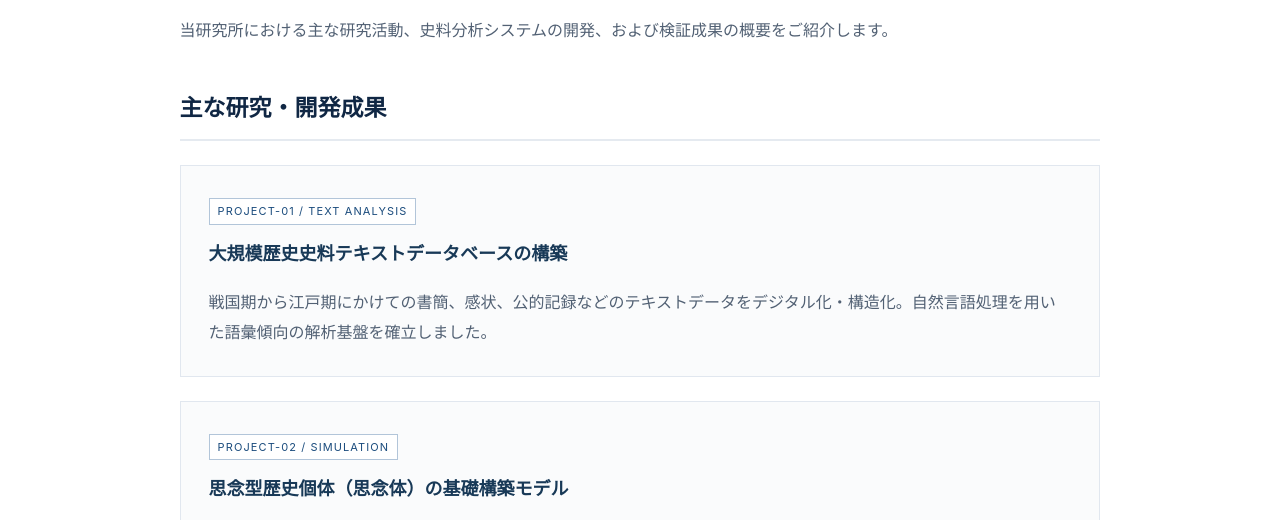
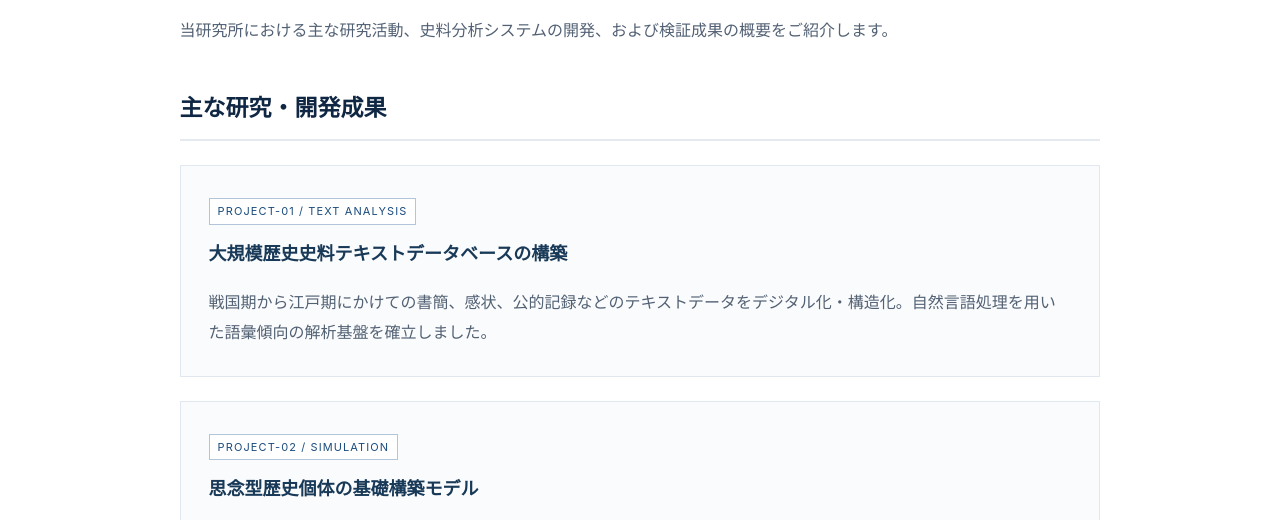
Before and after one commit to nagi0405/rekishi-saigen, a plain HTML site: page achievements.html in a window 1280 px wide. Shown: the part 269-789 px from the top of the page. Drawn offline with Linux system fonts and the light colour scheme.

Commit message:
Update achievements.html

```diff
--- a/achievements.html
+++ b/achievements.html
@@ -14,12 +14,16 @@
     .header-right { display: flex; flex-direction: column; align-items: flex-end; gap: 12px; min-width: 0; }
     nav { display: flex; flex-wrap: wrap; gap: 10px 18px; font-size: 12px; color: #526174; align-items: center; }
     nav a:hover { color: #1b4c7d; }
+
+    /* 7回連続タップされるまで非表示にする隠し検索欄 */
     .header-search { display: none; width: min(100%, 330px); gap: 6px; animation: fadeIn 0.3s ease; }
     .header-search.is-visible { display: flex; }
     @keyframes fadeIn { from { opacity: 0; transform: translateY(-4px); } to { opacity: 1; transform: translateY(0); } }
+
     .header-search input { flex: 1; min-width: 0; padding: 7px 10px; border: 1px solid #cbd5e1; border-radius: 3px; font-size: 12px; }
     .header-search button { padding: 7px 12px; border: 0; border-radius: 3px; background: #173858; color: white; font-size: 12px; cursor: pointer; }
     .header-search button:hover { background: #244f7b; }
+
     main { max-width: 1100px; margin: 0 auto; padding: 64px 7% 90px; }
     .eyebrow { color: #56718f; font-size: 12px; letter-spacing: .16em; }
     h1 { color: #102744; font-size: 36px; margin: 10px 0 24px; }
@@ -30,12 +34,14 @@
     .achievement-card { margin-top: 24px; padding: 28px; border: 1px solid #e1e7ef; background: #fafbfc; }
     .achievement-card .meta-info { display: inline-block; font-size: 11px; letter-spacing: .1em; color: #1b4c7d; border: 1px solid #b2c5d9; padding: 2px 8px; margin-bottom: 12px; background: #fff; }
     .achievement-card p { margin-bottom: 0; }
+
     footer { background: #102744; color: #d4dfeb; font-size: 12px; text-align: center; }
     .footer-main { padding: 34px 7% 24px; }
     footer .brand { color: #fff; cursor: default; }
     footer .brand span { color: #aebdd0; }
     footer p { margin: 12px 0; }
     .fiction-notice { padding: 14px 20px; background: #0b192b; color: #aebdd0; font-size: 11px; line-height: 1.8; }
+
     @media (max-width: 760px) {
       header { align-items: flex-start; flex-direction: column; }
       .header-right { align-items: flex-start; width: 100%; }
@@ -78,7 +84,7 @@
 
     <article class="achievement-card">
       <span class="meta-info">PROJECT-02 / SIMULATION</span>
-      <h3>思念型歴史個体（思念体）の基礎構築モデル</h3>
+      <h3>思念型歴史個体の基礎構築モデル</h3>
       <p>収集された史料および行動規範をもとに、特定の歴史上の人物における意思決定プロセスを再現・検証する基礎アルゴリズムを開発しました。</p>
     </article>
 
```
